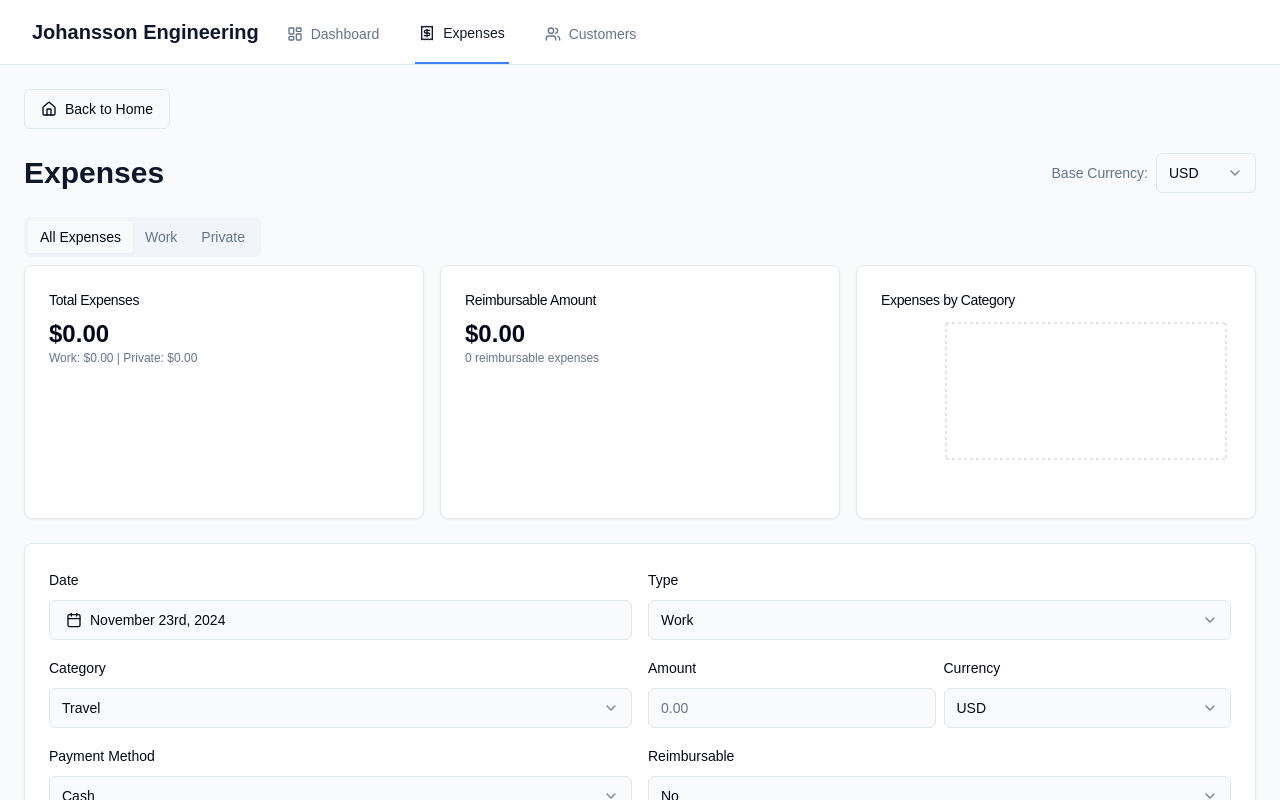
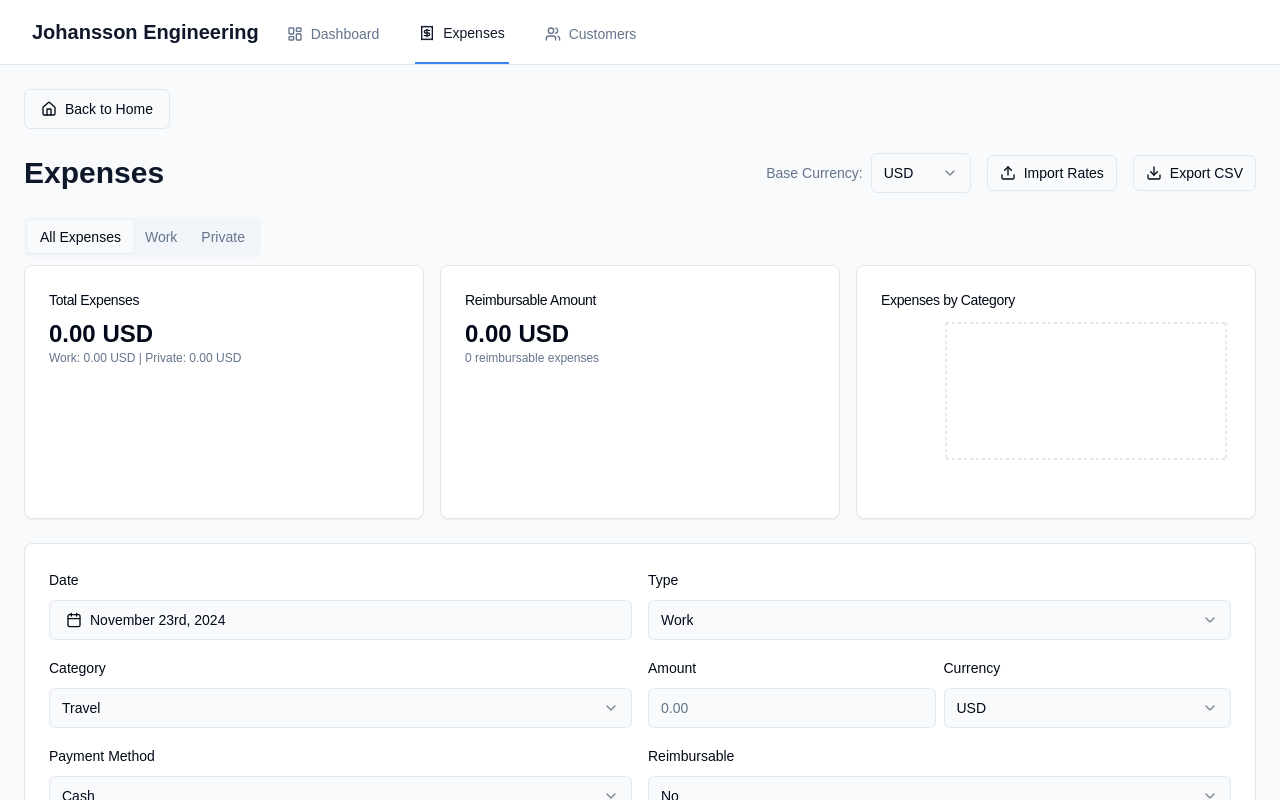
Before and after one commit to nj22az/fieldwise-journey-suite-17, a React (Vite) app: page /expenses in a window 1280 px wide. Shown: the top 800 px of the page. Built offline with nearby package versions, Linux system fonts and the light colour scheme; a web font is replaced by a local one.

Commit message:
Add CSV import/export for expenses
Implement a button to import a CSV file for conversion rates and ensure the app uses these rates offline. Remove dollar signs from total expenses and reimbursable amounts. Add functionality to export expenses to CSV, PDF, and Excel formats.
[skip gpt_engineer]

```diff
--- a/package.json
+++ b/package.json
@@ -46,6 +46,8 @@
     "date-fns": "^3.6.0",
     "embla-carousel-react": "^8.3.0",
     "input-otp": "^1.2.4",
+    "jspdf": "^2.5.2",
+    "jspdf-autotable": "^3.8.4",
     "lucide-react": "^0.451.0",
     "next-themes": "^0.3.0",
     "react": "^18.3.1",
@@ -59,6 +61,7 @@
     "tailwind-merge": "^2.5.2",
     "tailwindcss-animate": "^1.0.7",
     "vaul": "^0.9.3",
+    "xlsx": "^0.18.5",
     "zod": "^3.23.8"
   },
   "devDependencies": {
--- a/src/components/expenses/ExpenseSummary.tsx
+++ b/src/components/expenses/ExpenseSummary.tsx
@@ -4,19 +4,20 @@ import type { Expense } from "@/pages/Expenses";
 
 interface ExpenseSummaryProps {
   expenses: Expense[];
+  baseCurrency: string;
 }
 
-const ExpenseSummary = ({ expenses }: ExpenseSummaryProps) => {
-  const totalAmount = expenses.reduce((sum, expense) => sum + expense.amount, 0);
+const ExpenseSummary = ({ expenses, baseCurrency }: ExpenseSummaryProps) => {
+  const totalAmount = expenses.reduce((sum, expense) => sum + expense.convertedAmount, 0);
   const workExpenses = expenses.filter(e => e.type === "work");
   const privateExpenses = expenses.filter(e => e.type === "private");
   const reimbursableAmount = expenses
     .filter(e => e.reimbursable)
-    .reduce((sum, expense) => sum + expense.amount, 0);
+    .reduce((sum, expense) => sum + expense.convertedAmount, 0);
 
   const categoryData = Object.entries(
     expenses.reduce((acc, expense) => {
-      acc[expense.category] = (acc[expense.category] || 0) + expense.amount;
+      acc[expense.category] = (acc[expense.category] || 0) + expense.convertedAmount;
       return acc;
     }, {} as Record<string, number>)
   ).map(([category, amount]) => ({
@@ -31,10 +32,10 @@ const ExpenseSummary = ({ expenses }: ExpenseSummaryProps) => {
           <CardTitle className="text-sm font-medium">Total Expenses</CardTitle>
         </CardHeader>
         <CardContent>
-          <div className="text-2xl font-bold">${totalAmount.toFixed(2)}</div>
+          <div className="text-2xl font-bold">{totalAmount.toFixed(2)} {baseCurrency}</div>
           <p className="text-xs text-muted-foreground">
-            Work: ${workExpenses.reduce((sum, e) => sum + e.amount, 0).toFixed(2)} |
-            Private: ${privateExpenses.reduce((sum, e) => sum + e.amount, 0).toFixed(2)}
+            Work: {workExpenses.reduce((sum, e) => sum + e.convertedAmount, 0).toFixed(2)} {baseCurrency} |
+            Private: {privateExpenses.reduce((sum, e) => sum + e.convertedAmount, 0).toFixed(2)} {baseCurrency}
           </p>
         </CardContent>
       </Card>
@@ -44,7 +45,7 @@ const ExpenseSummary = ({ expenses }: ExpenseSummaryProps) => {
           <CardTitle className="text-sm font-medium">Reimbursable Amount</CardTitle>
         </CardHeader>
         <CardContent>
-          <div className="text-2xl font-bold">${reimbursableAmount.toFixed(2)}</div>
+          <div className="text-2xl font-bold">{reimbursableAmount.toFixed(2)} {baseCurrency}</div>
           <p className="text-xs text-muted-foreground">
             {expenses.filter(e => e.reimbursable).length} reimbursable expenses
           </p>
--- a/src/pages/Expenses.tsx
+++ b/src/pages/Expenses.tsx
@@ -1,11 +1,14 @@
-import { useState } from "react";
+import { useState, useRef } from "react";
 import { Card } from "@/components/ui/card";
 import { Tabs, TabsContent, TabsList, TabsTrigger } from "@/components/ui/tabs";
 import { Select, SelectContent, SelectItem, SelectTrigger, SelectValue } from "@/components/ui/select";
+import { Button } from "@/components/ui/button";
 import ExpenseForm from "@/components/expenses/ExpenseForm";
 import ExpenseTable from "@/components/expenses/ExpenseTable";
 import ExpenseSummary from "@/components/expenses/ExpenseSummary";
 import { toast } from "sonner";
+import { parseConversionRatesCSV, exportToCSV } from "@/utils/csvUtils";
+import { Download, Upload } from "lucide-react";
 
 export type Expense = {
   id: string;
@@ -27,9 +30,7 @@ export type Expense = {
 const Expenses = () => {
   const [expenses, setExpenses] = useState<Expense[]>([]);
   const [baseCurrency, setBaseCurrency] = useState("USD");
-
-  // Mock conversion rates - in a real app, these would come from an API
-  const conversionRates: Record<string, number> = {
+  const [conversionRates, setConversionRates] = useState<Record<string, number>>({
     USD: 1,
     EUR: 0.85,
     GBP: 0.73,
@@ -40,7 +41,9 @@ const Expenses = () => {
     CNY: 6.45,
     SEK: 8.65,
     NZD: 1.42
-  };
+  });
+
+  const fileInputRef = useRef<HTMLInputElement>(null);
 
   const handleAddExpense = (expense: Omit<Expense, "id" | "createdAt" | "updatedAt" | "isLocked">) => {
     const newExpense: Expense = {
@@ -60,10 +63,43 @@ const Expenses = () => {
     toast.success(`Base currency changed to ${newCurrency}`);
   };
 
+  const handleImportRates = (event: React.ChangeEvent<HTMLInputElement>) => {
+    const file = event.target.files?.[0];
+    if (file) {
+      const reader = new FileReader();
+      reader.onload = (e) => {
+        try {
+          const content = e.target?.result as string;
+          const newRates = parseConversionRatesCSV(content);
+          setConversionRates(prev => ({ ...prev, ...newRates }));
+          toast.success("Conversion rates imported successfully");
+        } catch (error) {
+          toast.error("Failed to import conversion rates");
+        }
+      };
+      reader.readAsText(file);
+    }
+  };
+
+  const handleExportCSV = () => {
+    const csvContent = exportToCSV(expenses);
+    const blob = new Blob([csvContent], { type: 'text/csv' });
+    const url = window.URL.createObjectURL(blob);
+    const a = document.createElement('a');
+    a.href = url;
+    a.download = `expenses_${new Date().toISOString().split('T')[0]}.csv`;
+    document.body.appendChild(a);
+    a.click();
+    document.body.removeChild(a);
+    window.URL.revokeObjectURL(url);
+    toast.success("Expenses exported to CSV");
+  };
+
   return (
     <div className="space-y-6">
       <div className="flex justify-between items-center">
         <h1 className="text-3xl font-bold text-slate-900">Expenses</h1>
+        <div className="flex items-center gap-4">
           <div className="flex items-center gap-2">
             <span className="text-sm text-muted-foreground">Base Currency:</span>
             <Select value={baseCurrency} onValueChange={handleBaseCurrencyChange}>
@@ -79,6 +115,30 @@ const Expenses = () => {
               </SelectContent>
             </Select>
           </div>
+          <input
+            type="file"
+            accept=".csv"
+            ref={fileInputRef}
+            onChange={handleImportRates}
+            className="hidden"
+          />
+          <Button
+            variant="outline"
+            size="sm"
+            onClick={() => fileInputRef.current?.click()}
+          >
+            <Upload className="w-4 h-4 mr-2" />
+            Import Rates
+          </Button>
+          <Button
+            variant="outline"
+            size="sm"
+            onClick={handleExportCSV}
+          >
+            <Download className="w-4 h-4 mr-2" />
+            Export CSV
+          </Button>
+        </div>
       </div>
 
       <Tabs defaultValue="all" className="w-full">
@@ -89,7 +149,7 @@ const Expenses = () => {
         </TabsList>
 
         <TabsContent value="all" className="space-y-6">
-          <ExpenseSummary expenses={expenses} />
+          <ExpenseSummary expenses={expenses} baseCurrency={baseCurrency} />
           <Card className="p-6">
             <ExpenseForm
               onSubmit={handleAddExpense}
@@ -101,7 +161,7 @@ const Expenses = () => {
         </TabsContent>
 
         <TabsContent value="work" className="space-y-6">
-          <ExpenseSummary expenses={expenses.filter(e => e.type === "work")} />
+          <ExpenseSummary expenses={expenses.filter(e => e.type === "work")} baseCurrency={baseCurrency} />
           <Card className="p-6">
             <ExpenseForm
               onSubmit={handleAddExpense}
@@ -117,7 +177,7 @@ const Expenses = () => {
         </TabsContent>
 
         <TabsContent value="private" className="space-y-6">
-          <ExpenseSummary expenses={expenses.filter(e => e.type === "private")} />
+          <ExpenseSummary expenses={expenses.filter(e => e.type === "private")} baseCurrency={baseCurrency} />
           <Card className="p-6">
             <ExpenseForm
               onSubmit={handleAddExpense}
--- /dev/null
+++ b/src/utils/csvUtils.ts
@@ -0,0 +1,32 @@
+export const parseConversionRatesCSV = (csvContent: string): Record<string, number> => {
+  const rates: Record<string, number> = {};
+  const lines = csvContent.split('\n');
+
+  lines.forEach(line => {
+    if (line.trim()) {
+      const [currency, rate] = line.split(',');
+      if (currency && rate) {
+        rates[currency.trim()] = parseFloat(rate.trim());
+      }
+    }
+  });
+
+  return rates;
+};
+
+export const exportToCSV = (expenses: any[]): string => {
+  const headers = ['Date', 'Type', 'Category', 'Description', 'Amount', 'Currency', 'Converted Amount', 'Payment Method', 'Reimbursable'];
+  const rows = expenses.map(expense => [
+    new Date(expense.date).toISOString().split('T')[0],
+    expense.type,
+    expense.category,
+    expense.description,
+    expense.amount,
+    expense.currency,
+    expense.convertedAmount,
+    expense.paymentMethod,
+    expense.reimbursable ? 'Yes' : 'No'
+  ]);
+
+  return [headers, ...rows].map(row => row.join(',')).join('\n');
+};
```
Also changed, not shown: 1 other file (tests, documents, lock files or other folders). Lines whose indentation alone changed are shown as unchanged.
